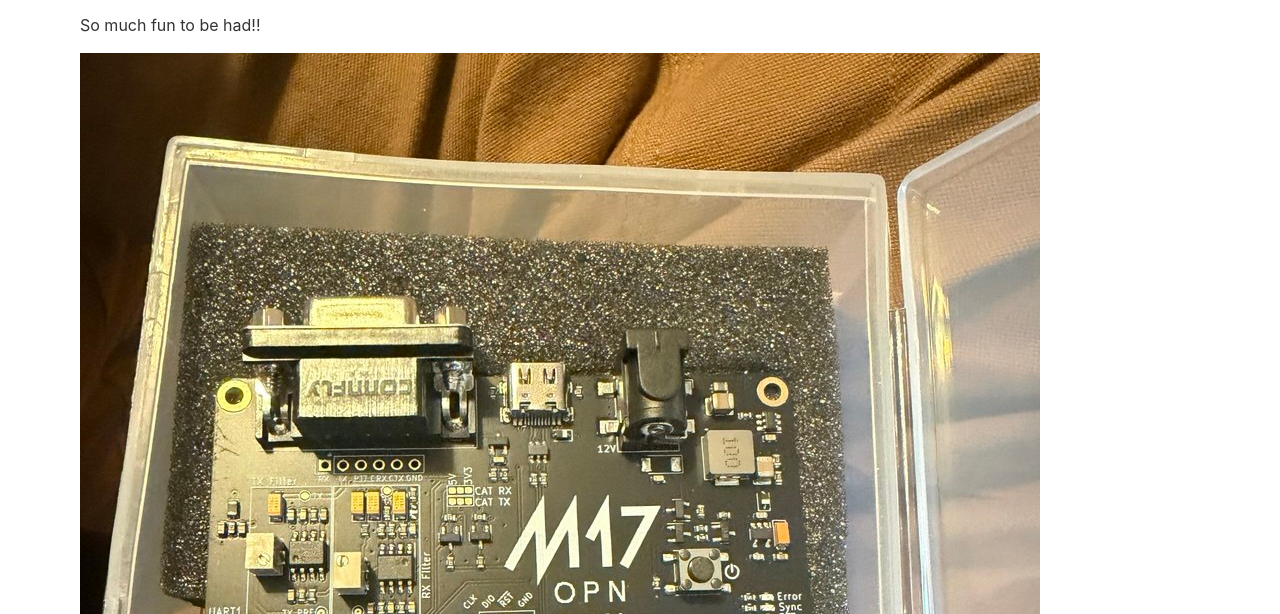
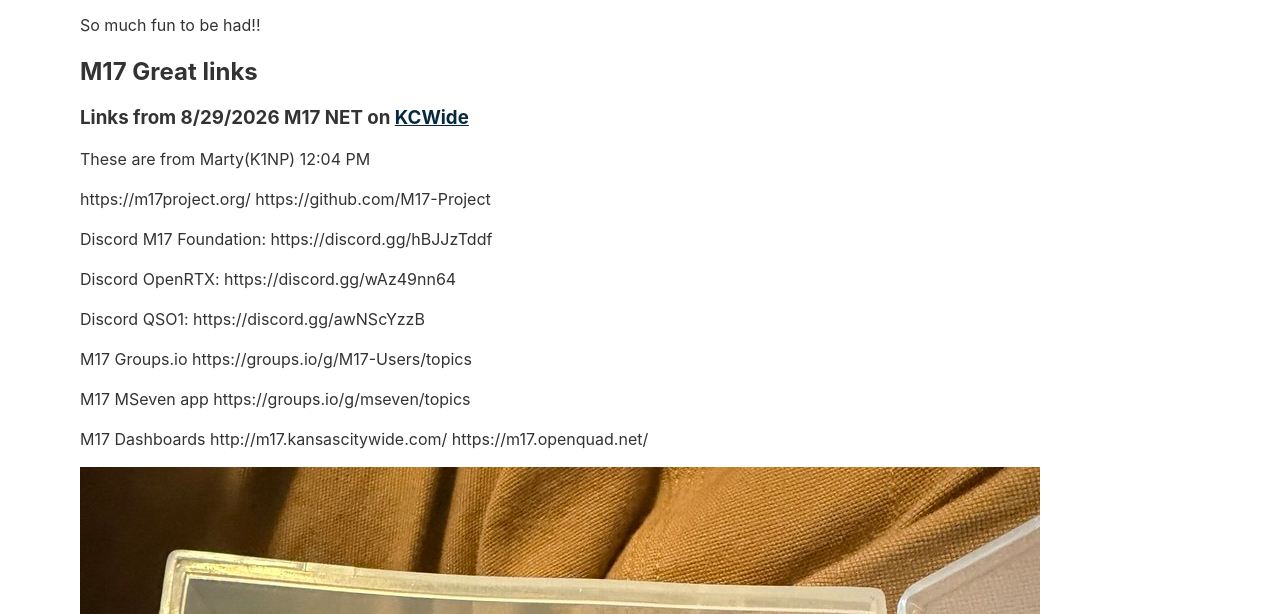
Before and after one commit to payne/n3pay.net, an Eleventy site: page content/blog/M17/m17.md in a window 1280 px wide. Shown: the part 186-800 px from the top of the page. Built offline with nearby package versions, Linux system fonts and the light colour scheme; Eleventy itself is replaced by a stand-in of ours; files that its build step writes are made by us from their sources; files whose address does not match are found by name; what @zachleat/heading-anchors, zod-validation-error would draw is missing.

Commit message:
m17 links from K1NP added.

```diff
--- a/content/blog/M17/m17.md
+++ b/content/blog/M17/m17.md
@@ -10,5 +10,33 @@ tags:
 
 So much fun to be had!!
 
+## M17 Great links
+### Links from 8/29/2026 M17 NET on [KCWide](https://www.kansascityroom-wide.com/)
+
+These are from Marty(K1NP) 12:04 PM
+
+https://m17project.org/
+https://github.com/M17-Project
+
+Discord M17 Foundation:
+https://discord.gg/hBJJzTddf
+
+Discord OpenRTX:
+https://discord.gg/wAz49nn64
+
+Discord QSO1:
+https://discord.gg/awNScYzzB
+
+M17 Groups.io
+https://groups.io/g/M17-Users/topics
+
+M17 MSeven app
+https://groups.io/g/mseven/topics
+
+M17 Dashboards
+http://m17.kansascitywide.com/
+https://m17.openquad.net/
+
+
 
 ![What is all of this stuff?](m17Board.jpg)
```
